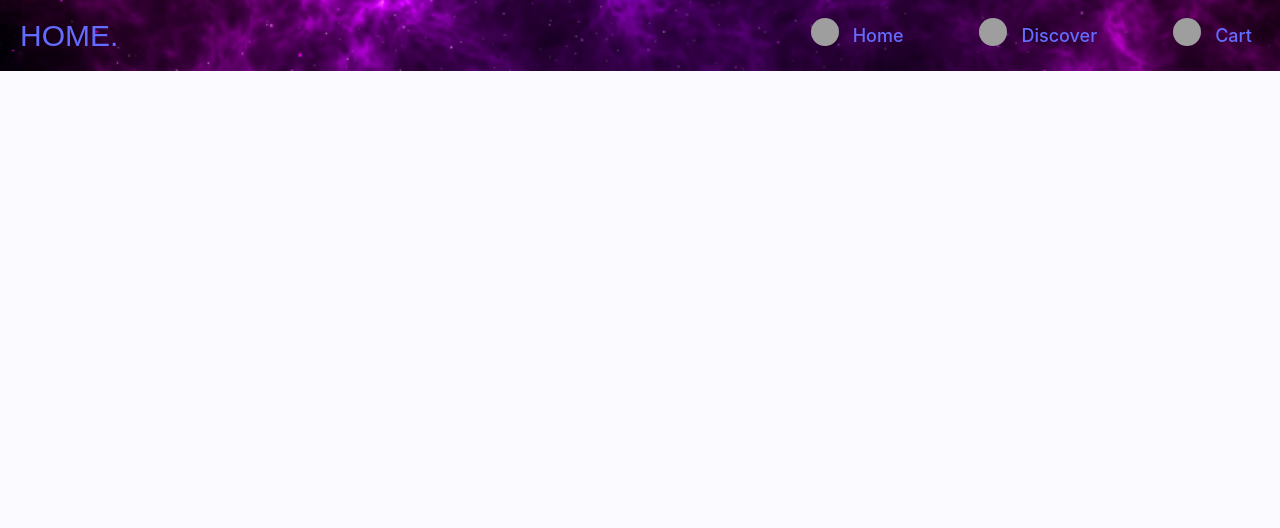
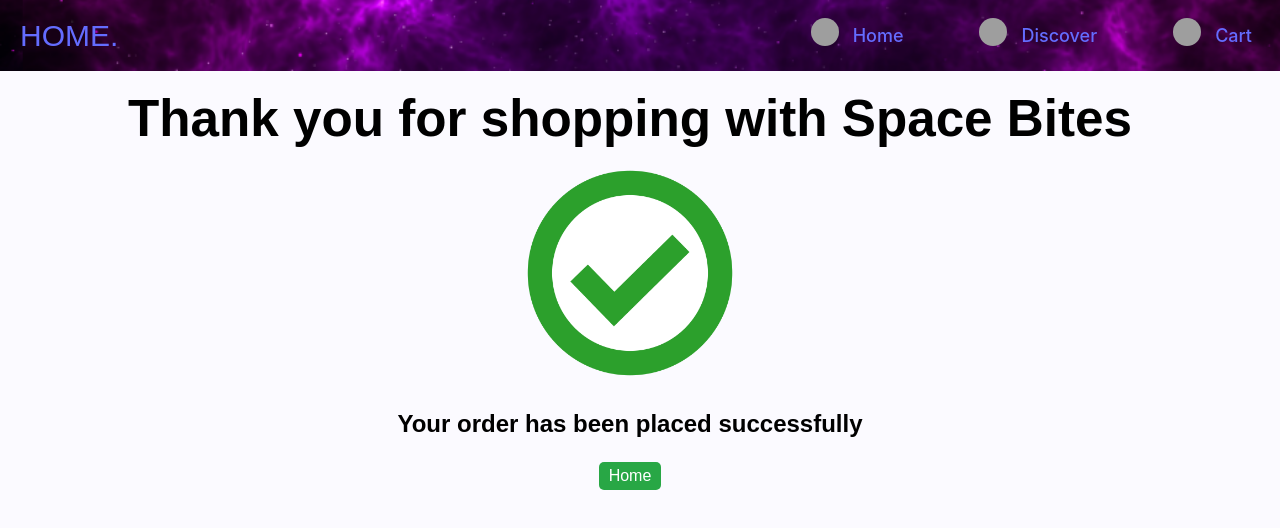
Before and after one commit to unpro-grammer/wdcc-hackathon, a React (Vite) app: page /recipt in a window 1280 px wide. Shown: the top 528 px of the page. Built offline with nearby package versions, Linux system fonts and the light colour scheme; grey boxes are pictures that could not be loaded.

Commit message:
finished basic recipt page

```diff
--- a/src/App.jsx
+++ b/src/App.jsx
@@ -6,6 +6,7 @@ import Home from './pages/home'
 import Discover from './pages/discover'
 import Resteraunts from  './pages/resteraunts'
 import Cart from './pages/cart'
+import Recipt from './pages/recipt'
 
 function App() {
   const [count, setCount] = useState(0)
@@ -21,6 +22,7 @@ function App() {
             <Route path="/discover" element={<Discover />} />
             <Route path="/restaurants" element={<Resteraunts />} />
             <Route path="/cart" element={<Cart />} />
+            <Route path="/recipt" element={<Recipt />} />
           </Routes>
         </BrowserRouter>
       </div>
--- a/src/components/nav.jsx
+++ b/src/components/nav.jsx
@@ -24,10 +24,10 @@ function Navbar() {
         <nav className={`${styles.navbar}` }>
 
           {/* logo */}
-          <a href='./' className={`${styles.logo}`}>HOME. </a>
+          <a href='/' className={`${styles.logo}`}>HOME. </a>
                 <ul className={`${styles.navMenu} ${isActive ? styles.active : ''}`}>
                     <li onClick={removeActive}>
-                    <a href='./' className={`${styles.navLink}`}>Home</a>
+                    <a href='/' className={`${styles.navLink}`}>Home</a>
                     </li>
                     <li onClick={removeActive}>
                     <a href='/discover' className={`${styles.navLink}`}>Discover</a>
--- /dev/null
+++ b/src/pages/recipt.jsx
@@ -0,0 +1,18 @@
+import React, { useState } from 'react';
+import '../styles/recipt.css';
+import tick from '../resources/images/tick.png';
+
+function ReciptPage() {
+
+
+    return (
+        <div className="recipt-page">
+            <h1>Thank you for shopping with Space Bites</h1>
+            <img src={tick} alt="tick" className='tick-image' />
+            <h2 className='subtitle-recipt'>Your order has been placed successfully</h2>
+            <button className='home-button-recipt' onClick={() => window.location.href = '/'}>Home</button>
+        </div>
+    );
+}
+
+export default ReciptPage;
--- /dev/null
+++ b/src/styles/recipt.css
@@ -0,0 +1,91 @@
+/* src/styles/restaurants.css */
+.recipt-page {
+    padding: 20px;
+    font-family: Arial, sans-serif;
+    text-align: center;
+    display: 'flex';
+    justify-content: 'center';
+    align-items: 'center';
+    flex-direction: 'column';
+    padding-left: 0
+}
+
+.subtitle-recipt {
+    padding-left: 0;
+    text-align: center;
+    padding-bottom: 20px;
+}
+
+.blocks-container {
+    display: flex;
+    overflow-x: scroll;
+    margin-bottom: 20px;
+}
+.tick-image{
+    max-width: 20%;
+    padding: 20px;
+}
+.block1 {
+    margin: 10px;
+    border: 1px solid #ddd;
+    border-radius: 8px;
+    overflow: hidden;
+    width: 150px;
+    height: 150px;
+    display: inline-block;
+    text-decoration: none;
+}
+
+.block1 img {
+    width: 100%;
+    height: 100%;
+    object-fit: cover;
+}
+
+.food-items-container {
+    margin-top: 20px;
+}
+
+.food-items {
+    list-style: none;
+    padding: 0;
+}
+
+ul li {
+    list-style: none;
+    font-size: 18px;
+    color: rgb(122, 87, 87);
+    padding: 12px 8px 12px 50px;
+    user-select: none;
+    cursor: pointer;
+    position: relative;
+  }
+
+  ul li::before {
+    content: '';
+    position: absolute;
+    height: 28px;
+    width: 28px;
+    border-radius: 50%;
+
+    background-image: url(images/ring.jpg);
+    background-size: cover;
+    background-position: center;
+
+    top: 8px;
+    left: 8px;
+
+  }
+
+.home-button-recipt {
+    padding: 5px 10px;
+    background-color: #28a745;
+    color: white;
+    border: none;
+    border-radius: 5px;
+    cursor: pointer;
+}
+
+.home-button-recipt button:hover {
+    background-color: #218838;
+}
```
Also changed, not shown: src/resources/images/tick.png (added).
